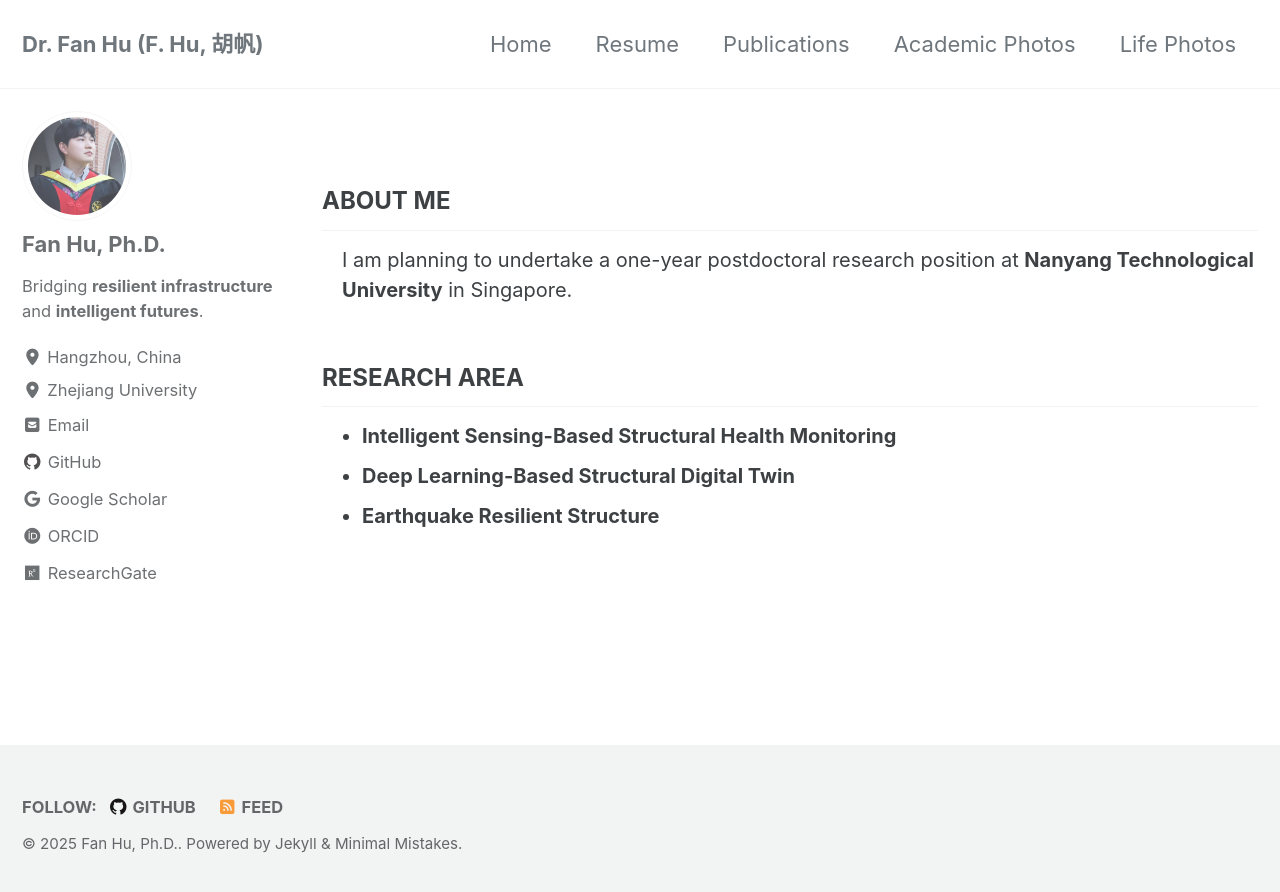
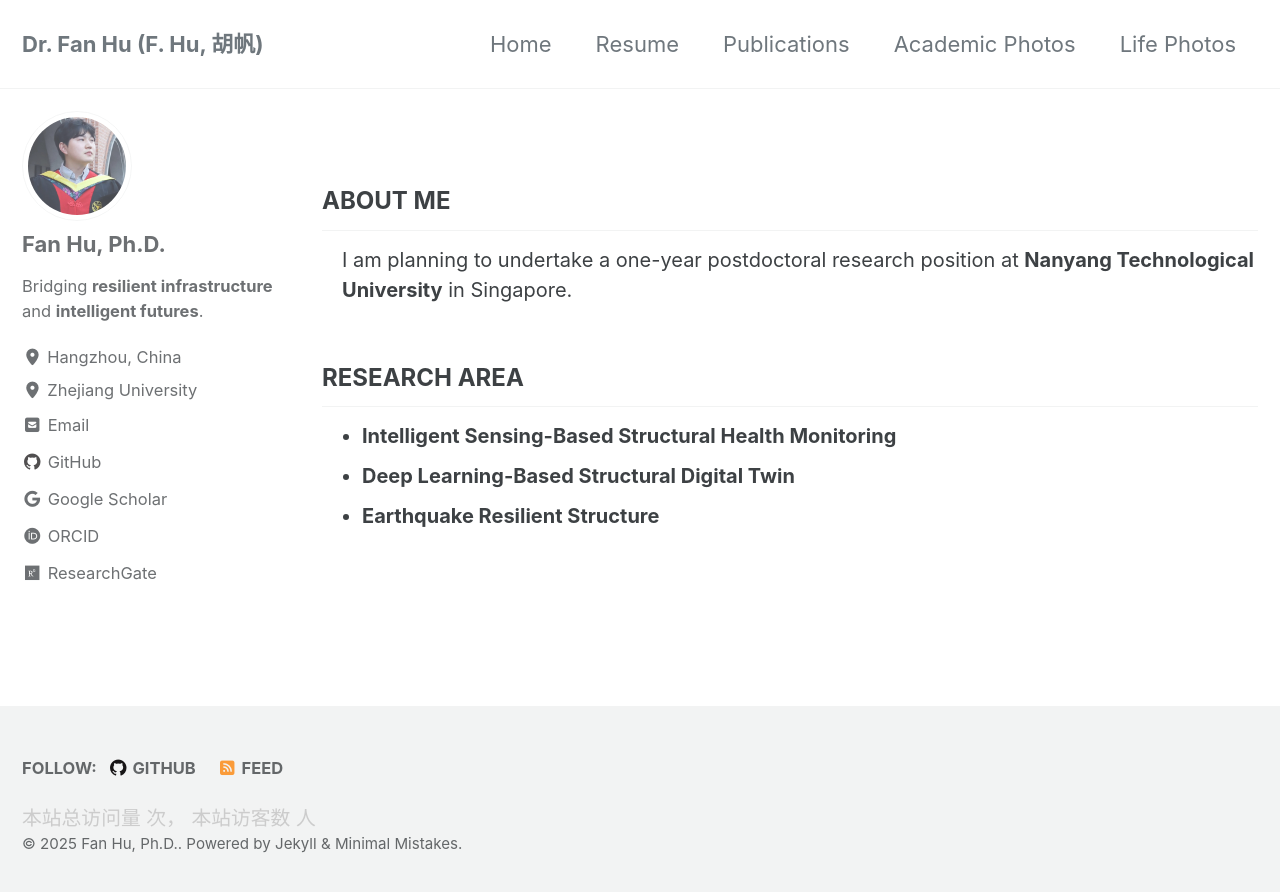
Before and after one commit to fanwindyhu/fanwindyhu.github.io, a Jekyll site: the page built from _pages/index.md, in a window 1280 px wide. Shown: the top 892 px of the page. Built offline with Jekyll 4.4.1, drawn with Linux system fonts in a browser that asks for light colours; cached includes are drawn as plain includes; the list of posts is cut into pages by our own code; comment, search, counter and statistics services are not loaded.

Commit message:
Update footer.html

```diff
--- a/_includes/footer.html
+++ b/_includes/footer.html
@@ -22,6 +22,12 @@
   </ul>
 </div>
 
+<!-- 访问量统计显示 -->
+<div style="margin-top: 10px; font-size: 0.9em; color: #ccc;">
+  本站总访问量 <span id="busuanzi_value_site_pv"></span> 次，
+  本站访客数 <span id="busuanzi_value_site_uv"></span> 人
+</div>
+
 <div class="page__footer-copyright">&copy; {{ site.time | date: '%Y' }} <a href="{{ site.copyright_url | default: site.url }}">{{ site.copyright | default: "Fan Hu, Ph.D."}}</a>. {{ site.data.ui-text[site.locale].powered_by | default: "Powered by" }} <a href="https://jekyllrb.com" rel="nofollow">Jekyll</a> &amp; <a href="https://mademistakes.com/work/jekyll-themes/minimal-mistakes/" rel="nofollow">Minimal Mistakes</a>.</div>
 
 <!-- Busuanzi 脚本 -->
```
